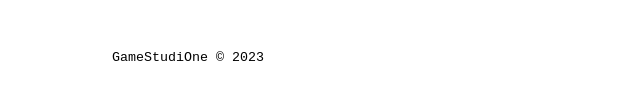
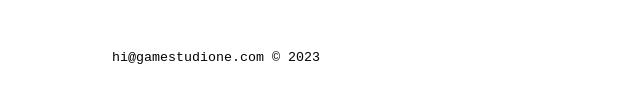
Before and after one commit to vinhle01/gamestudione_web1, a plain HTML site: page index.html in a window 1280 px wide. Shown: the part 485-588 px from the top of the page, 308-948 px from the left. Drawn offline with Linux system fonts and the light colour scheme.

Commit message:
0.1
add email

```diff
--- a/index.html
+++ b/index.html
@@ -105,7 +105,7 @@
     </div>
 
     <header>
-      <p style="padding-top: 40px; padding-bottom: 40px; padding-left: 30px;">GameStudiOne &copy; 2023</p>
+      <p style="padding-top: 40px; padding-bottom: 40px; padding-left: 30px;">hi@gamestudione.com &copy; 2023</p>
     </header>
   </div>
 </body>
```
